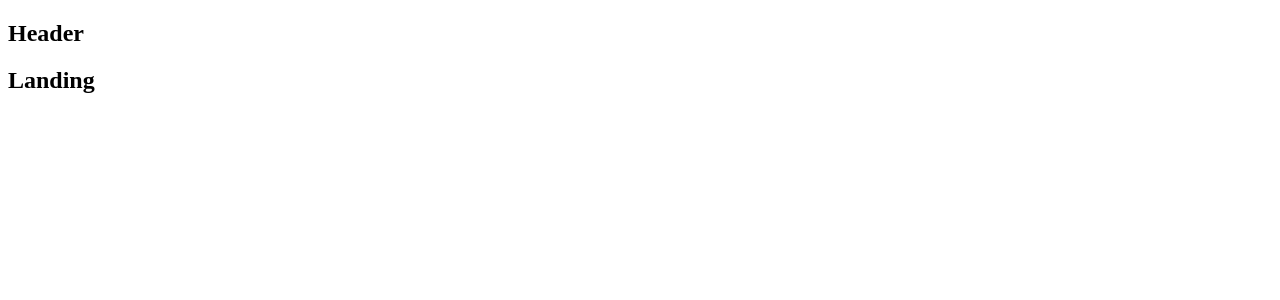
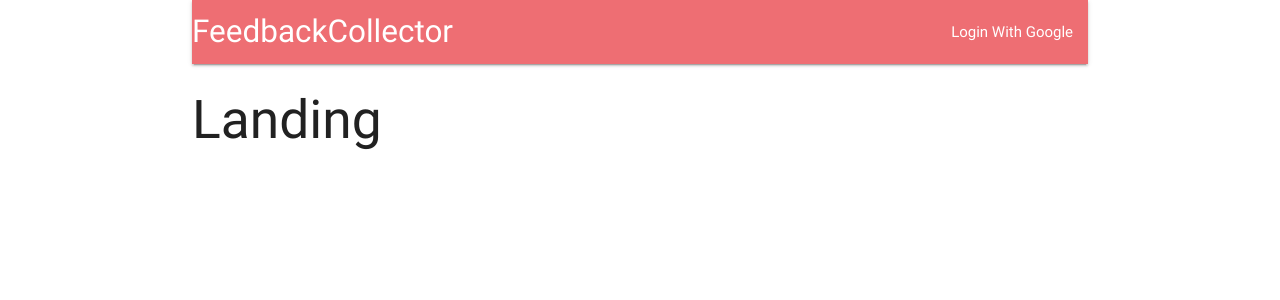
Before and after one commit to richieyi/feedback-collector, a React (Create React App) app in the folder client/: page / in a window 1280 px wide. Shown: the top 300 px of the page. Built offline with nearby package versions, Linux system fonts and the light colour scheme.

Commit message:
Create Header component and style with Materialize

```diff
--- a/client/package.json
+++ b/client/package.json
@@ -8,6 +8,7 @@
 		}
 	},
 	"dependencies": {
+		"materialize-css": "^0.100.2",
 		"react": "^16.0.0",
 		"react-dom": "^16.0.0",
 		"react-redux": "^5.0.6",
--- a/client/src/components/App.js
+++ b/client/src/components/App.js
@@ -1,7 +1,8 @@
 import React from 'react';
 import { BrowserRouter as Router, Route } from 'react-router-dom';
 
-const Header = () => <h2>Header</h2>;
+import Header from './Header';
+
 const Dashboard = () => <h2>Dashboard</h2>;
 const SurveyNew = () => <h2>SurveyNew</h2>;
 const Landing = () => <h2>Landing</h2>;
--- /dev/null
+++ b/client/src/components/Header.js
@@ -0,0 +1,22 @@
+import React, { Component } from 'react';
+
+class Header extends Component {
+	render() {
+		return (
+			<nav>
+				<div className="nav-wrapper">
+					<a href="/" className="left brand-logo">
+						FeedbackCollector
+					</a>
+					<ul className="right">
+						<li>
+							<a>Login With Google</a>
+						</li>
+					</ul>
+				</div>
+			</nav>
+		);
+	}
+}
+
+export default Header;
--- a/client/src/index.js
+++ b/client/src/index.js
@@ -1,3 +1,4 @@
+import 'materialize-css/dist/css/materialize.min.css';
 import React from 'react';
 import ReactDOM from 'react-dom';
 import { Provider } from 'react-redux';
```
Also changed, not shown: 1 other file (tests, documents, lock files or other folders).
